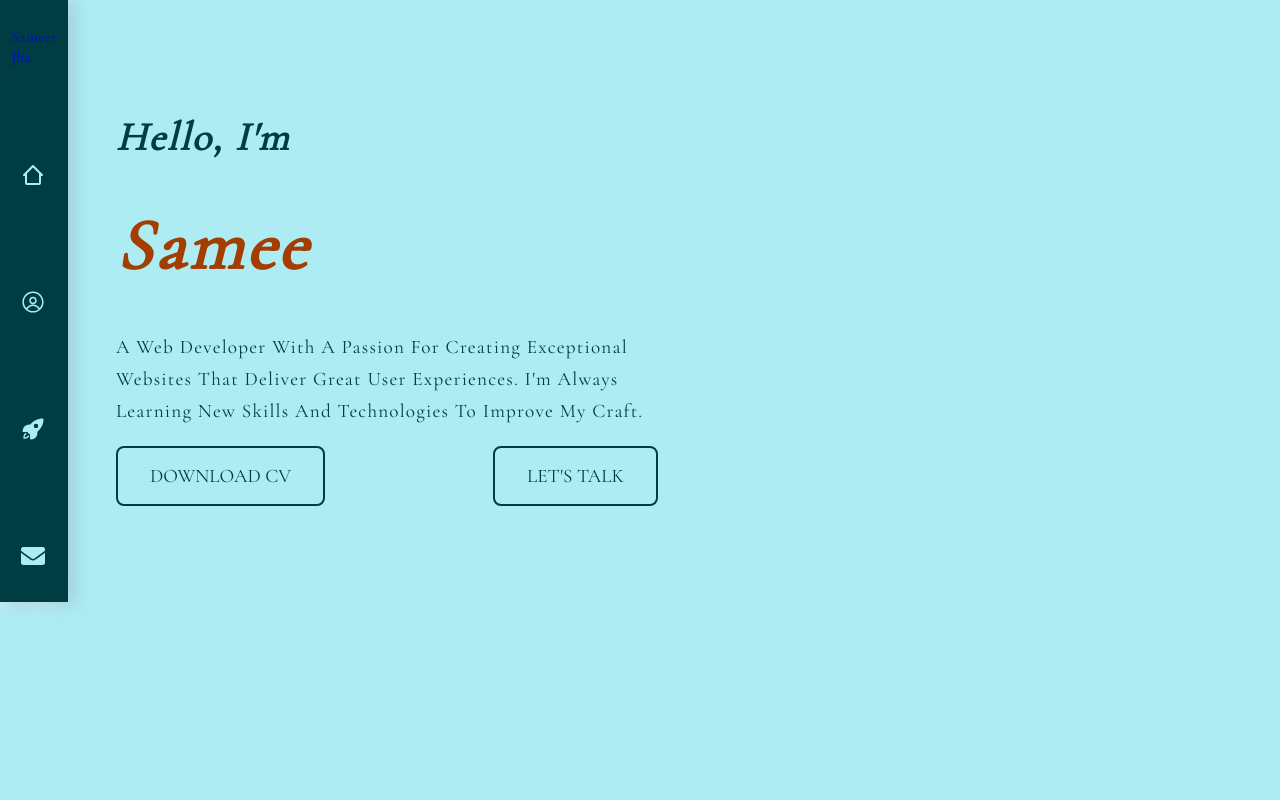
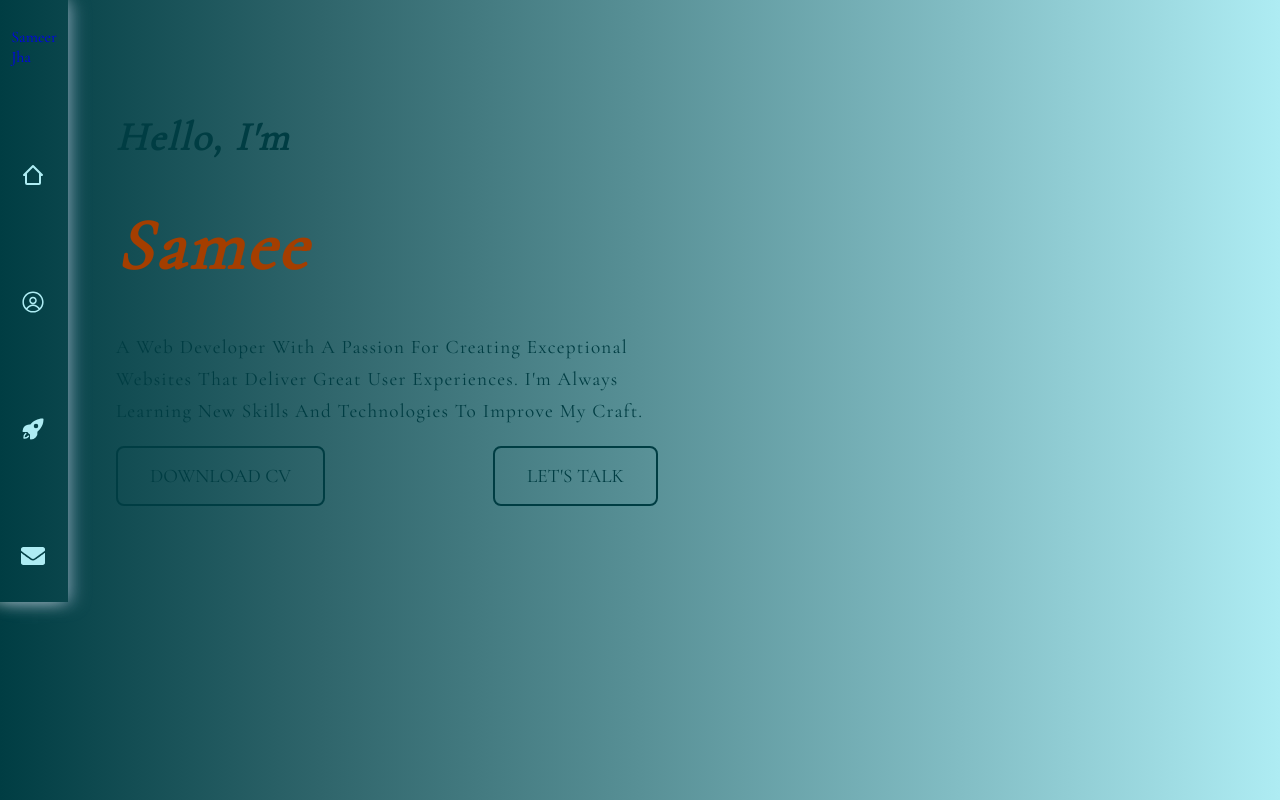
Before and after one commit to Sameerjha236/Portfolio-Website, a React (Create React App) app: page / in a window 1280 px wide. Built offline with nearby package versions, Linux system fonts and the light colour scheme.

Commit message:
new changes

```diff
--- a/package.json
+++ b/package.json
@@ -37,5 +37,9 @@
       "last 1 firefox version",
       "last 1 safari version"
     ]
+  },
+  "devDependencies": {
+    "eslint": "^8.40.0",
+    "eslint-plugin-react-hooks": "^4.6.0"
   }
 }
--- a/src/App.css
+++ b/src/App.css
@@ -64,7 +64,6 @@ h4 {
 }
 .App {
   height: 100%;
-  background-color: var(--dom);
   color: var(--comp1);
   font-family: "Cormorant Garamond", serif;
   display: flex;
@@ -72,7 +71,6 @@ h4 {
 
 /* -----------------Navbar------------------------------- */
 .navbar {
-  background-color: var(--comp1);
   width: 3 rem;
   height: 100%;
   margin-right: 2rem;
--- a/src/Components/About.jsx
+++ b/src/Components/About.jsx
@@ -12,7 +12,7 @@ const About = ({ isLoading, setIsLoading }) => {
     setTimeout(() => {
       setIsLoading(false);
     }, 1500);
-  }, []);
+  }, [setIsLoading]);
   if (isLoading) return <Loading />;
   return (
     <div className="about">
--- a/src/Components/Portfolio.jsx
+++ b/src/Components/Portfolio.jsx
@@ -2,7 +2,6 @@ import React, { useEffect } from "react";
 import Loading from "./Loading";
 
 const Portfolio = ({ isLoading, setIsLoading }) => {
-  // eslint-disable-next-line react-hooks/exhaustive-deps
   useEffect(() => {
     setIsLoading(true);
     setTimeout(() => {
--- a/src/index.css
+++ b/src/index.css
@@ -6,7 +6,15 @@ body {
   -webkit-font-smoothing: antialiased;
   -moz-osx-font-smoothing: grayscale;
   scroll-behavior: smooth;
-  background-color: #aeecf3;
+
+  background-image: linear-gradient(
+    to left,
+    #aeecf3,
+    #82bdc4,
+    #589096,
+    #2f656b,
+    #003d43
+  );
 }
 
 code {
```
Also changed, not shown: 1 other file (tests, documents, lock files or other folders).
